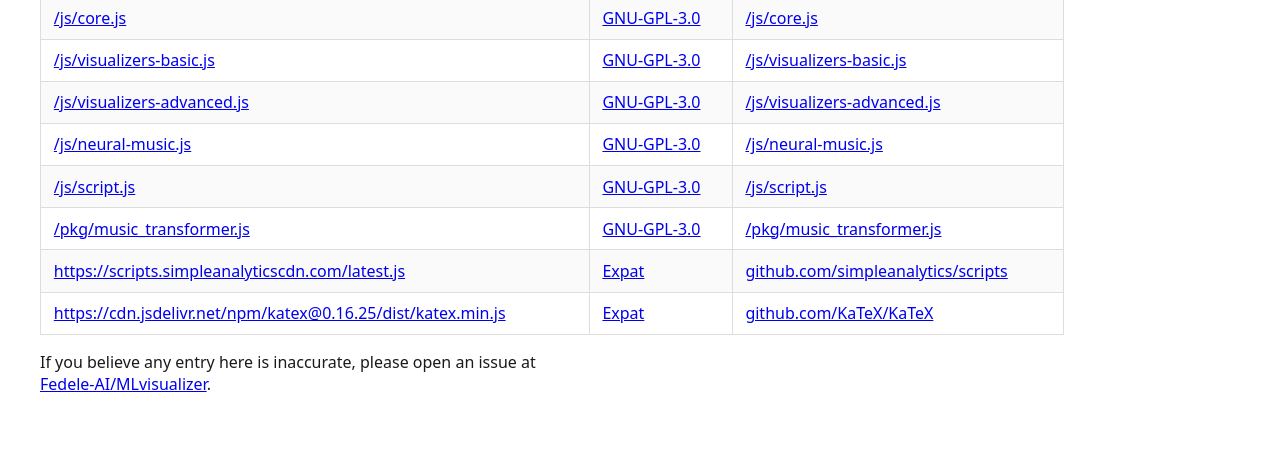
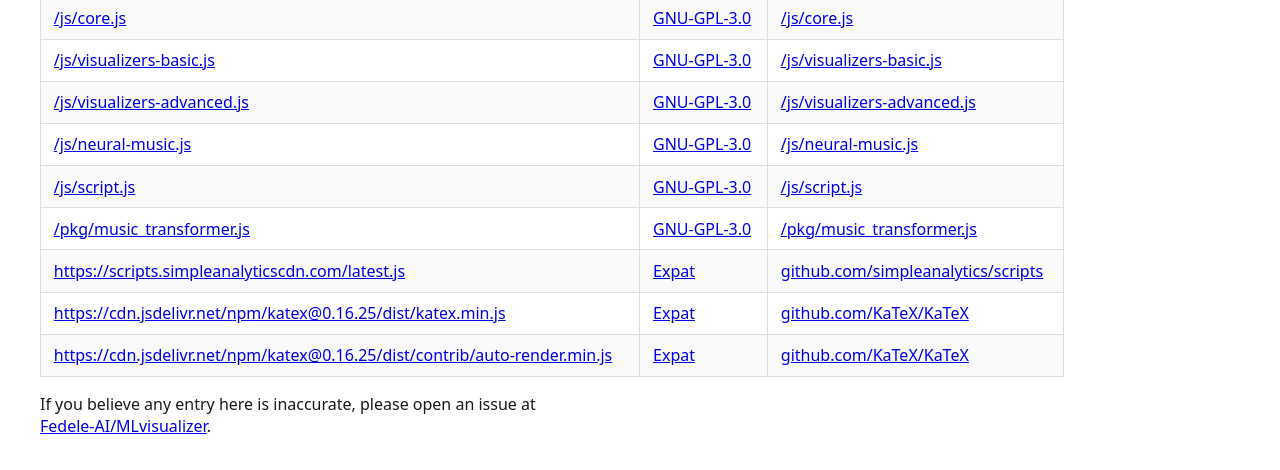
Before and after one commit to Fedele-AI/MLvisualizer, a plain HTML site: page html/jslicense.html in a window 1280 px wide. Shown: the part 154-624 px from the top of the page. Drawn offline with Linux system fonts and the light colour scheme.

Commit message:
Fix: librejs support round 2
Signed-off-by: Jenkins, Kenneth Alexander <kjenkins60@gatech.edu>

```diff
--- a/html/jslicense.html
+++ b/html/jslicense.html
@@ -70,6 +70,11 @@
         <td><a href="https://directory.fsf.org/wiki/License:Expat">Expat</a></td>
         <td><a href="https://github.com/KaTeX/KaTeX">github.com/KaTeX/KaTeX</a></td>
       </tr>
+            <tr>
+              <td><a href="https://cdn.jsdelivr.net/npm/katex@0.16.25/dist/contrib/auto-render.min.js">https://cdn.jsdelivr.net/npm/katex@0.16.25/dist/contrib/auto-render.min.js</a></td>
+              <td><a href="https://directory.fsf.org/wiki/License:Expat">Expat</a></td>
+              <td><a href="https://github.com/KaTeX/KaTeX">github.com/KaTeX/KaTeX</a></td>
+            </tr>
     </tbody>
   </table>
 
--- a/pkg/music_transformer.js
+++ b/pkg/music_transformer.js
@@ -1,7 +1,7 @@
 // @license magnet:?xt=urn:btih:1f739d935676111cfff4b4693e3816e664797050&dn=gpl-3.0.txt GPL-3.0
 /**
  * Music Transformer - AI-powered music generation (wasm bindings)
- * Copyright (C) 2024 Kenneth (Alex) Jenkins
+ * Copyright (C) 2025 Kenneth (Alex) Jenkins
  *
  * This program is free software: you can redistribute it and/or modify
  * it under the terms of the GNU General Public License as published by
```
Also changed, not shown: html/neural-music.html (+1 -1 lines).
